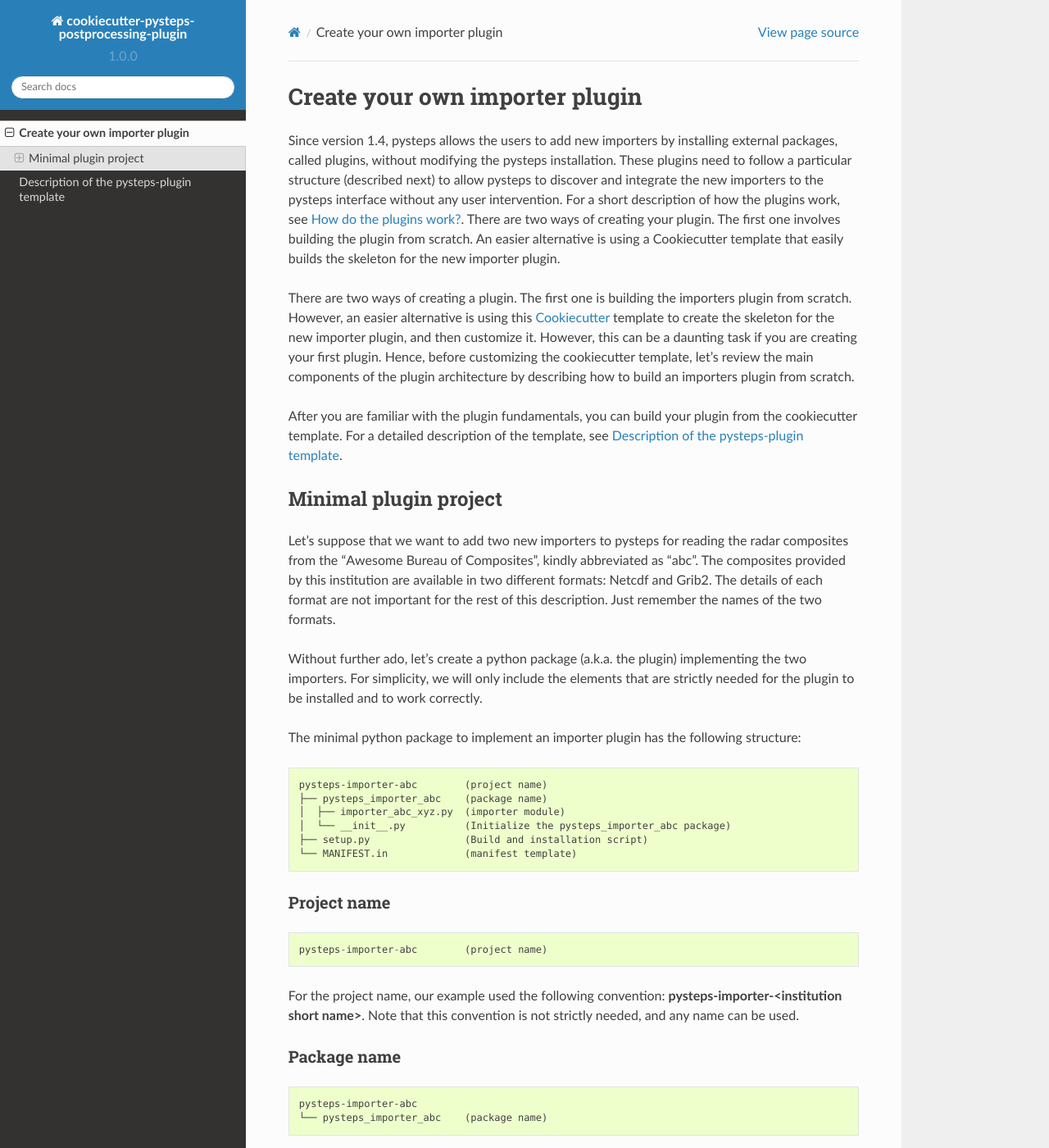
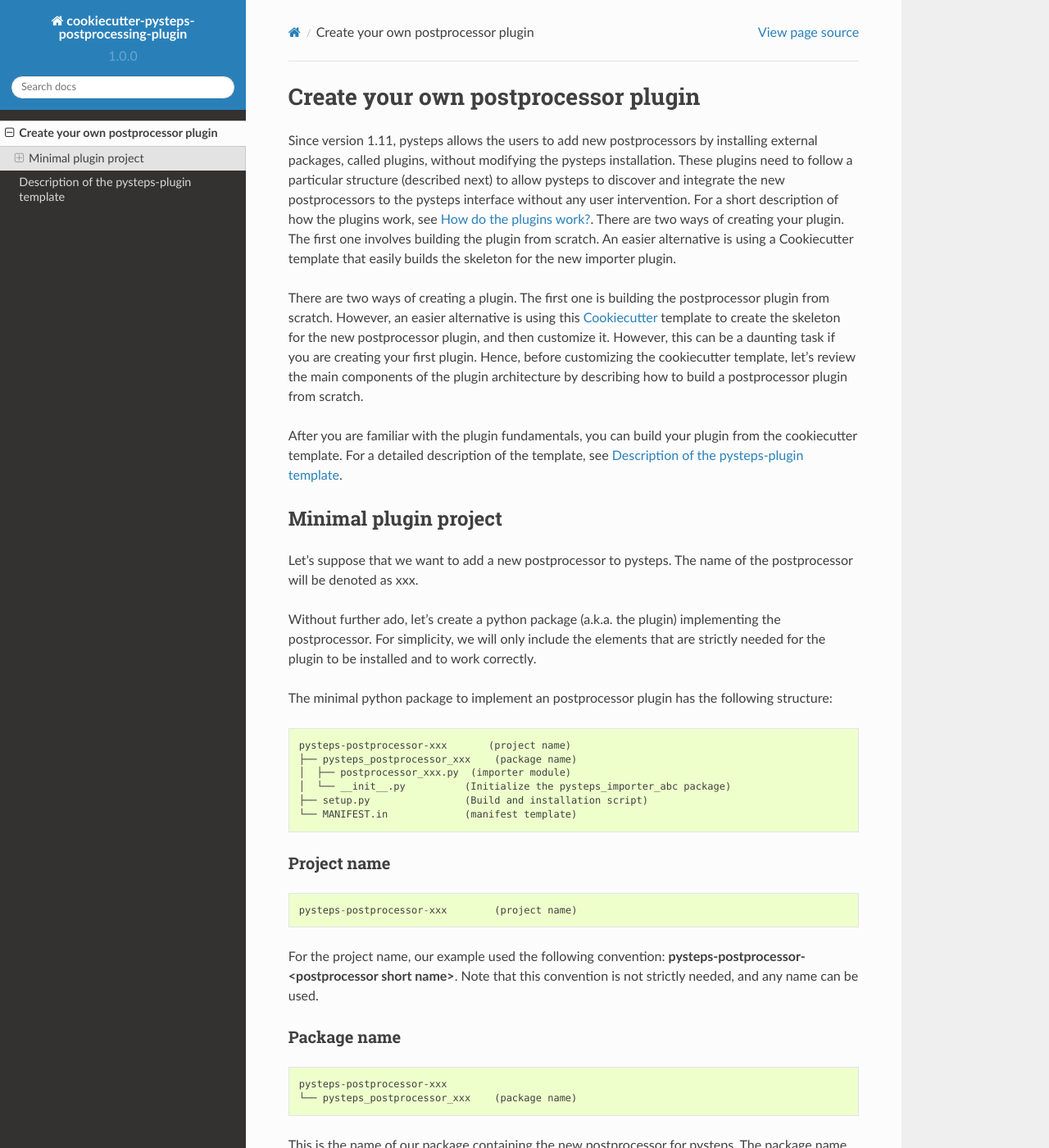
Before and after one commit to pySTEPS/cookiecutter-pysteps-diagnostics-plugin, a Sphinx documentation site: the page built from docs/create_your_own_plugin.rst, in a window 1280 px wide and 1400 px high. Shown: the whole window at 82% size. Built offline with Sphinx 7.4.7 and the Read the Docs theme 2.0.0, drawn with Linux system fonts in a browser that asks for light colours; some of the changed text lies outside the part shown.

Commit message:
Update create_your_own_plugin.rst

```diff
--- a/docs/create_your_own_plugin.rst
+++ b/docs/create_your_own_plugin.rst
@@ -1,24 +1,24 @@
 .. _create_your_own_plugin:
 
 ===============================
-Create your own importer plugin
+Create your own postprocessor plugin
 ===============================
 
-Since version 1.4, pysteps allows the users to add new importers by installing external
+Since version 1.11, pysteps allows the users to add new postprocessors by installing external
 packages, called plugins, without modifying the pysteps installation. These plugins need
 to follow a particular structure (described next) to allow pysteps to discover and
-integrate the new importers to the pysteps interface without any user intervention.
+integrate the new postprocessors to the pysteps interface without any user intervention.
 For a short description of how the plugins work, see :ref:`how_plugins_work`.
 There are two ways of creating your plugin. The first one involves building the plugin
 from scratch. An easier alternative is using a Cookiecutter template that easily builds
 the skeleton for the new importer plugin.
 
-There are two ways of creating a plugin. The first one is building the importers plugin
+There are two ways of creating a plugin. The first one is building the postprocessor plugin
 from scratch. However, an easier alternative is using this `Cookiecutter`_ template
-to create the skeleton for the new importer plugin, and then customize it.
+to create the skeleton for the new postprocessor plugin, and then customize it.
 However, this can be a daunting task if you are creating your first plugin.
 Hence, before customizing the cookiecutter template, let's review the main components of
-the plugin architecture by describing how to build an importers plugin from scratch.
+the plugin architecture by describing how to build a postprocessor plugin from scratch.
 
 After you are familiar with the plugin fundamentals, you can build your plugin from the
 cookiecutter template. For a detailed description of the template, see
@@ -29,24 +29,21 @@ cookiecutter template. For a detailed description of the template, see
 Minimal plugin project
 ----------------------
 
-Let's suppose that we want to add two new importers to pysteps for reading the radar
-composites from the "Awesome Bureau of Composites", kindly abbreviated as "abc".
-The composites provided by this institution are available in two different
-formats: Netcdf and Grib2. The details of each format are not important for the rest of
-this description. Just remember the names of the two formats.
+Let's suppose that we want to add a new postprocessor to pysteps. The name of the
+postprocessor will be denoted as xxx.
 
 Without further ado, let's create a python package  (a.k.a. the plugin) implementing the
-two importers. For simplicity, we will only include the elements that are strictly
+postprocessor. For simplicity, we will only include the elements that are strictly
 needed for the plugin to be installed and to work correctly.
 
-The minimal python package to implement an importer plugin has the following
+The minimal python package to implement an postprocessor plugin has the following
 structure:
 
 ::
 
-    pysteps-importer-abc        (project name)
-    ├── pysteps_importer_abc    (package name)
-    │  ├── importer_abc_xyz.py  (importer module)
+    pysteps-postprocessor-xxx       (project name)
+    ├── pysteps_postprocessor_xxx    (package name)
+    │  ├── postprocessor_xxx.py  (importer module)
     │  └── __init__.py          (Initialize the pysteps_importer_abc package)
     ├── setup.py                (Build and installation script)
     └── MANIFEST.in             (manifest template)
@@ -56,10 +53,10 @@ Project name
 
 ::
 
-    pysteps-importer-abc        (project name)
+    pysteps-postprocessor-xxx        (project name)
 
 For the project name, our example used the following convention:
-**pysteps-importer-<institution short name>**.
+**pysteps-postprocessor-<postprocessor short name>**.
 Note that this convention is not strictly needed, and any name can be used.
 
 Package name
@@ -67,20 +64,20 @@ Package name
 
 ::
 
-    pysteps-importer-abc
-    └── pysteps_importer_abc    (package name)
+    pysteps-postprocessor-xxx
+    └── pysteps_postprocessor_xxx    (package name)
 
-This is the name of our package containing the new importers for pysteps.
+This is the name of our package containing the new postprocessor for pysteps.
 The package name should not contain spaces, hyphens, or uppercase letters.
-For our example, the package name is **pysteps_importer_abc**.
+For our example, the package name is **pysteps_postprocessor_xxx**.
 
 \__init__.py
 ~~~~~~~~~~~~
 
 ::
 
-    pysteps-importer-abc
-        ├── pysteps_importer_abc
+    pysteps-postprocessor-xxx
+        ├── pysteps_postprocessor_xxx
         └───── __init__.py
 
 The __init__.py files are required to inform python that a given directory contains a
@@ -92,16 +89,15 @@ Importer module
 
 ::
 
-    pysteps-importer-abc
-        ├── pysteps_importer_abc
-        └───── importer_abc_xyz.py  (importer module)
+    pysteps-postprocessor-xxx
+        ├── pysteps_postprocessor_xxx
+        └───── postprocessor_xxx.py  (postprocessor module)
 
-Inside the package folder (*pysteps_importer_abc*), we place the python module
-(or modules) containing the actual implementation of our new importers.
-Below, there is an example of an importer module that implements the skeleton of two
-different importers (the "grib" and "netcdf" importer that we are using as an example):
+Inside the package folder (*pysteps_postprocessor_xxx*), we place the python module
+(or modules) containing the actual implementation of our new postprocessor.
+Below, there is an example of an postprocessor module that implements the skeleton of a postprocessor:
 
-.. literalinclude:: importers_module_example.py
+.. literalinclude:: postprocessor_module_example.py
    :language: python
 
 
@@ -110,7 +106,7 @@ setup.py
 
 ::
 
-    pysteps-importer-abc        (project name)
+    pysteps-postprocessor-xxx       (project name)
     └── setup.py                (Build and installation script)
 
 The `setup.py` file contains all the definitions for building, distributing, and
```
